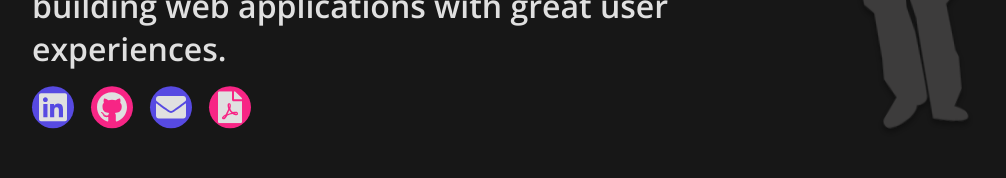
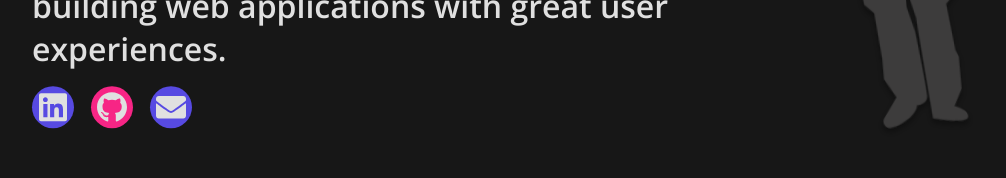
Before and after one commit to marwanAllithy/portfolio, a React (Create React App) app: page / in a window 1280 px wide. Shown: the part 423-601 px from the top of the page, without its empty margins (108-1114 px from the left). Built offline with nearby package versions, Linux system fonts and the light colour scheme.

Commit message:
removing resume

```diff
--- a/src/compos/Landing.jsx
+++ b/src/compos/Landing.jsx
@@ -1,6 +1,4 @@
-import { FaFilePdf, FaEnvelope, FaGithub, FaLinkedin } from "react-icons/fa";
-
-import resume from "../assets/my-resume.pdf";
+import { FaEnvelope, FaGithub, FaLinkedin } from "react-icons/fa";
 import React, { useEffect, useState } from "react";
 import Lightastro from "./ui/Lightastro";
 import Darkastro from "./ui/darkastro";
@@ -83,22 +81,6 @@ const Landing = ({ lightmode }) => {
                     </a>
                   </div>
                 </li>
-                <li className="landing__link click">
-                  <div className="landing__link--cont">
-                    <a
-                      href={resume}
-                      className="landing__link--anchor--pink"
-                      style={{
-                        color: lightmode ? "black" : "#e0e0e0",
-                        transition: "300ms",
-                      }}
-                      rel="noreferrer noopener"
-                      target="_blank"
-                    >
-                      <FaFilePdf />
-                    </a>
-                  </div>
-                </li>
               </ul>
             </div>
           </div>
```
Also changed, not shown: 1 other file (tests, documents, lock files or other folders).
